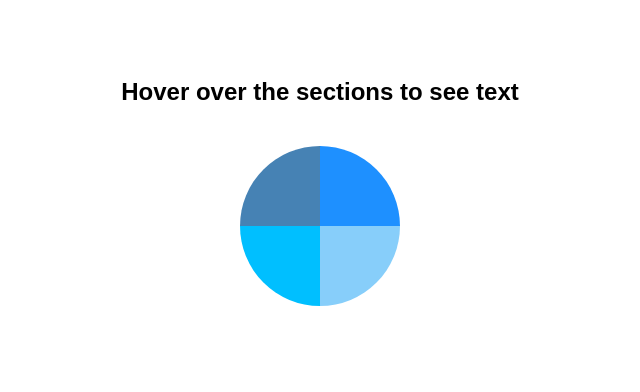
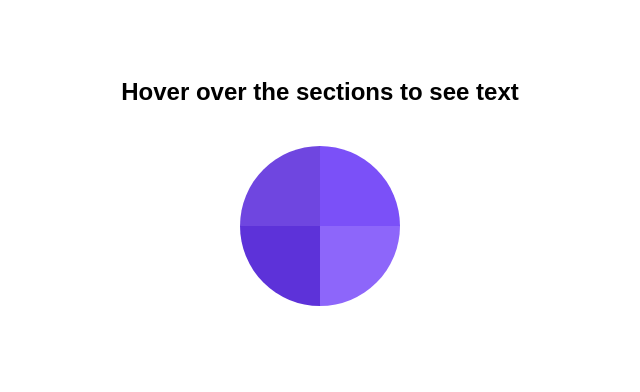
Before and after one commit to Creativekokoon/interactive-hover-demo, a plain HTML site: page index.html in a window 1280 px wide. Shown: the whole page, without its empty margins (320-960 px from the left). Drawn offline with nearby package versions, Linux system fonts and the light colour scheme.

Commit message:
Update index.html

```diff
--- a/index.html
+++ b/index.html
@@ -35,11 +35,11 @@
 <h2>Hover over the sections to see text</h2>
 <div class="container">
     <svg viewBox="0 0 100 100">
-        <!-- Four sections of the circle with gradient shades of blue -->
-        <path class="hover-area" d="M50,10 A40,40 0 0,1 90,50 L50,50 Z" data-text="This section represents creative thinking and ideas." fill="#1E90FF" data-light="#A0C4FF"/>
-        <path class="hover-area" d="M50,10 A40,40 0 0,0 10,50 L50,50 Z" data-text="This section is associated with problem-solving and logic." fill="#4682B4" data-light="#A8C8E6"/>
-        <path class="hover-area" d="M50,50 L90,50 A40,40 0 0,1 50,90 Z" data-text="This section relates to emotions and interpersonal skills." fill="#87CEFA" data-light="#C0E8FF"/>
-        <path class="hover-area" d="M50,50 L10,50 A40,40 0 0,0 50,90 Z" data-text="This section involves memory retention and knowledge." fill="#00BFFF" data-light="#80DFFF"/>
+        <!-- Four sections of the circle with gradient shades of agency purple -->
+        <path class="hover-area" d="M50,10 A40,40 0 0,1 90,50 L50,50 Z" data-text="This section represents creative thinking and ideas." fill="#7b50f8" data-light="#b29afc"/>
+        <path class="hover-area" d="M50,10 A40,40 0 0,0 10,50 L50,50 Z" data-text="This section is associated with problem-solving and logic." fill="#6f46e0" data-light="#a28ff5"/>
+        <path class="hover-area" d="M50,50 L90,50 A40,40 0 0,1 50,90 Z" data-text="This section relates to emotions and interpersonal skills." fill="#8d66fa" data-light="#c3afff"/>
+        <path class="hover-area" d="M50,50 L10,50 A40,40 0 0,0 50,90 Z" data-text="This section involves memory retention and knowledge." fill="#5d32d9" data-light="#9676ef"/>
     </svg>
     <p class="hover-text" id="hover-text">Hover over a section to reveal more information.</p>
 </div>
```
